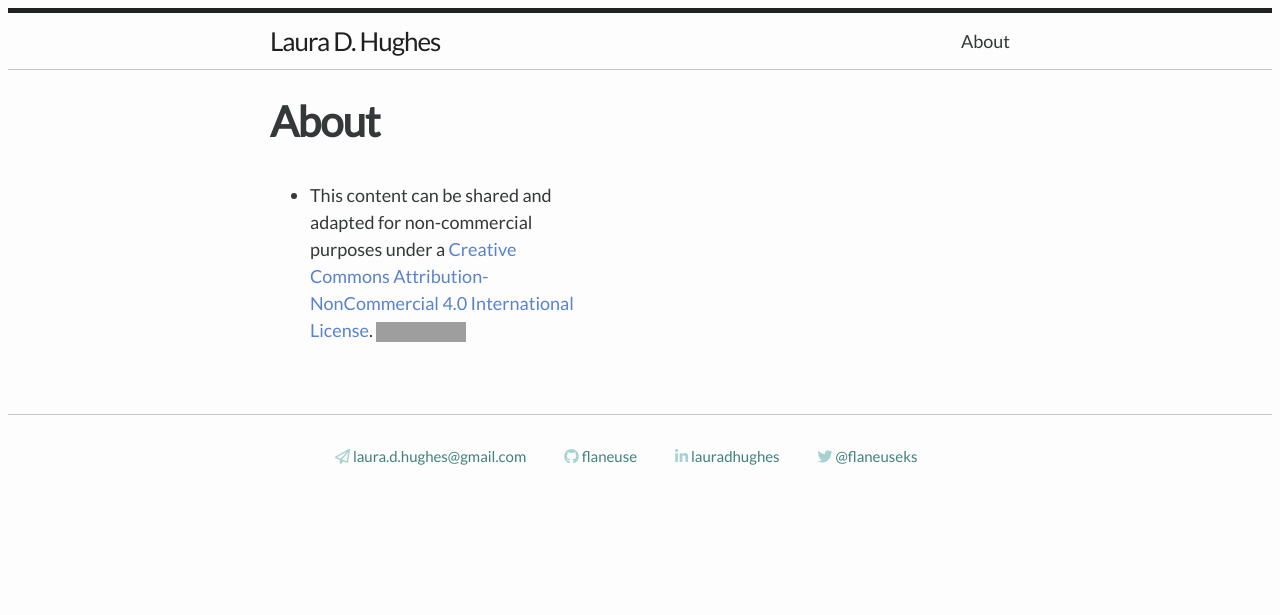
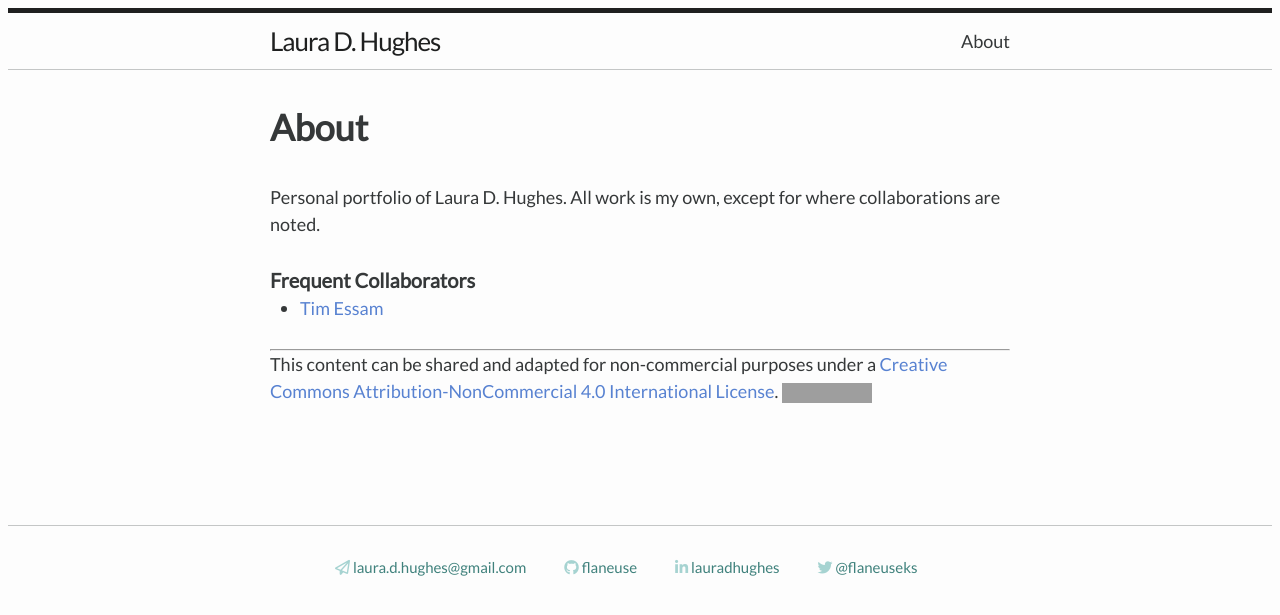
Before and after one commit to flaneuse/flaneuse.github.io, a Jekyll site: the page built from about.md, in a window 1280 px wide. Shown: the top 615 px of the page. Built offline with Jekyll 4.4.1, drawn with Linux system fonts in a browser that asks for light colours; nearby versions of some CDN libraries; some web fonts are replaced; library files that are not in the unit come from our copies; grey boxes are pictures that could not be loaded.

Commit message:
update about page

```diff
--- a/_layouts/page.html
+++ b/_layouts/page.html
@@ -1,13 +1,13 @@
 ---
 layout: default
 ---
-<div class="post">
+<div class="page">
 
-  <header class="post-header">
-    <h1 class="post-title">{{ page.title }}</h1>
+  <header class="page-header">
+    <h1 class="page-title">{{ page.title }}</h1>
   </header>
 
-  <article class="post-content">
+  <article class="page-content">
     {{ content }}
   </article>
 
--- a/_sass/_layout.scss
+++ b/_sass/_layout.scss
@@ -189,6 +189,31 @@
   */
   .page-content {
     padding: $spacing-unit 0;
+    margin-bottom: $spacing-unit;
+
+    h2 {
+      font-size: 32px;
+
+      @include media-query($on-laptop) {
+        font-size: 28px;
+      }
+    }
+
+    h3 {
+      font-size: 26px;
+
+      @include media-query($on-laptop) {
+        font-size: 22px;
+      }
+    }
+
+    h4 {
+      font-size: 20px;
+
+      @include media-query($on-laptop) {
+        font-size: 18px;
+      }
+    }
   }
 
   .page-heading {
--- a/about.md
+++ b/about.md
@@ -4,4 +4,14 @@
 permalink: /about/
 ---
 
-- This content can be shared and adapted for non-commercial purposes under a <a rel="license" href="http://creativecommons.org/licenses/by-nc/4.0/">Creative Commons Attribution-NonCommercial 4.0 International License</a>. <a rel="license" href="http://creativecommons.org/licenses/by-nc/4.0/"><img alt="Creative Commons License" style="border-width:0" src="https://i.creativecommons.org/l/by-nc/4.0/80x15.png" /></a><br />
+Personal portfolio of Laura D. Hughes.  All work is my own, except for where collaborations are noted.
+
+<br>
+
+#### Frequent Collaborators
+* [Tim Essam](https://www.linkedin.com/in/timessam)
+
+<br>
+<hr>
+
+This content can be shared and adapted for non-commercial purposes under a <a rel="license" href="http://creativecommons.org/licenses/by-nc/4.0/">Creative Commons Attribution-NonCommercial 4.0 International License</a>. <a rel="license" href="http://creativecommons.org/licenses/by-nc/4.0/"><img alt="Creative Commons License" style="border-width:0" src="https://i.creativecommons.org/l/by-nc/4.0/80x15.png" /></a><br />
```
